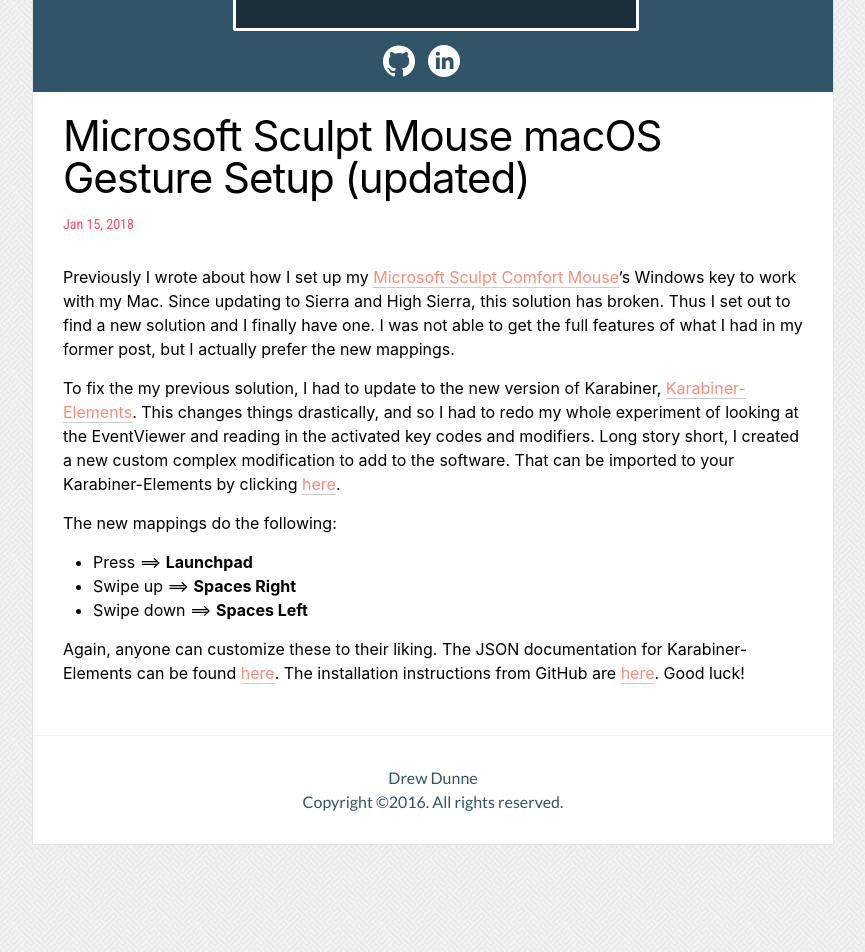
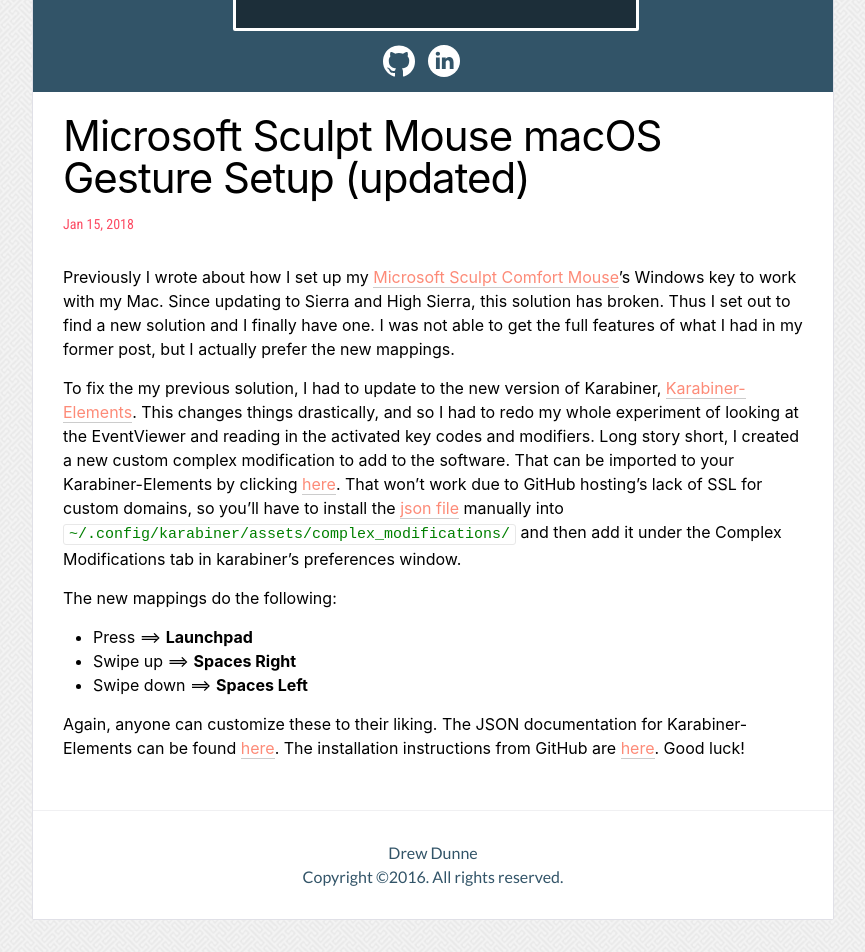
Before and after one commit to gblmarquez/drewsdunne.github.io, a Jekyll site: the page built from _posts/2018-01-15-microsoft-sculpt-comfort-mouse-macOS-gesture-setup-(updated).md, in a window 1280 px wide. Shown: the part 347-1299 px from the top of the page, without its empty margins (207-1072 px from the left). Built offline with Jekyll 4.4.1, drawn with Linux system fonts in a browser that asks for light colours; before the commit the page ends 1224 px from its top, so only the background shows below that.

Commit message:
added info to post

```diff
--- a/_posts/2018-01-15-microsoft-sculpt-comfort-mouse-macOS-gesture-setup-(updated).md
+++ b/_posts/2018-01-15-microsoft-sculpt-comfort-mouse-macOS-gesture-setup-(updated).md
@@ -8,7 +8,7 @@
 
 Previously I wrote about how I set up my [Microsoft Sculpt Comfort Mouse](https://www.microsoft.com/accessories/en-us/products/mice/sculpt-comfort-mouse/h3s-00003)'s Windows key to work with my Mac. Since updating to Sierra and High Sierra, this solution has broken. Thus I set out to find a new solution and I finally have one. I was not able to get the full features of what I had in my former post, but I actually prefer the new mappings.
 
-To fix the my previous solution, I had to update to the new version of Karabiner, [Karabiner-Elements](https://pqrs.org/osx/karabiner/). This changes things drastically, and so I had to redo my whole experiment of looking at the EventViewer and reading in the activated key codes and modifiers. Long story short, I created a new custom complex modification to add to the software. That can be imported to your Karabiner-Elements by clicking [here](karabiner://karabiner/assets/complex_modifications/import?url=http://www.drewdunne/karabiner/ms_sculpt_mouse.json).
+To fix the my previous solution, I had to update to the new version of Karabiner, [Karabiner-Elements](https://pqrs.org/osx/karabiner/). This changes things drastically, and so I had to redo my whole experiment of looking at the EventViewer and reading in the activated key codes and modifiers. Long story short, I created a new custom complex modification to add to the software. That can be imported to your Karabiner-Elements by clicking [here](karabiner://karabiner/assets/complex_modifications/import?url=http://www.drewdunne/karabiner/ms_sculpt_mouse.json). That won't work due to GitHub hosting's lack of SSL for custom domains, so you'll have to install the [json file](http://www.drewdunne/karabiner/ms_sculpt_mouse.json) manually into `~/.config/karabiner/assets/complex_modifications/` and then add it under the Complex Modifications tab in karabiner's preferences window.
 
 The new mappings do the following:
 
```
